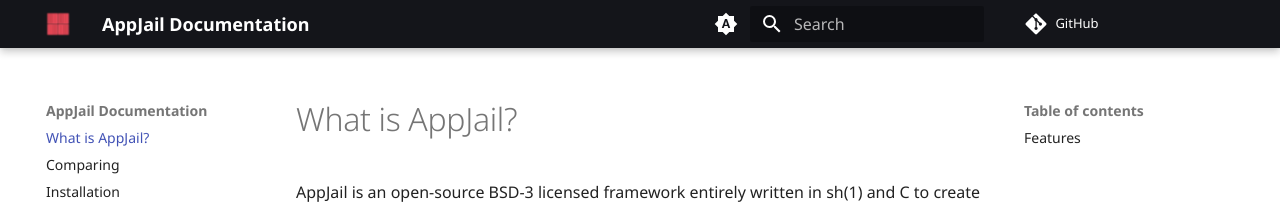
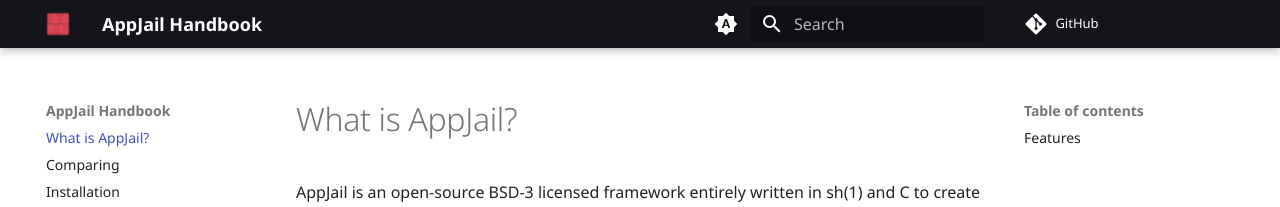
Before and after one commit to DtxdF/AppJail.docs, an MkDocs documentation site: the page built from docs/index.md, in a window 1280 px wide. Shown: the top 207 px of the page. Built offline with MkDocs 1.6.1 and Material for MkDocs 9.7.7, drawn with Linux system fonts in a browser that asks for light colours; comment, search, counter and statistics services are not loaded.

Commit message:
Change site_name: `AppJail Documentation` -> `AppJail Handbook`

```diff
--- a/mkdocs.yml
+++ b/mkdocs.yml
@@ -1,4 +1,4 @@
-site_name: AppJail Documentation
+site_name: AppJail Handbook
 site_url: https://dtxdf.github.io/AppJail.docs/
 repo_url: https://github.com/DtxdF/AppJail/
 site_description: 'Simple and easy-to-use tool for creating portable jails.'
```
